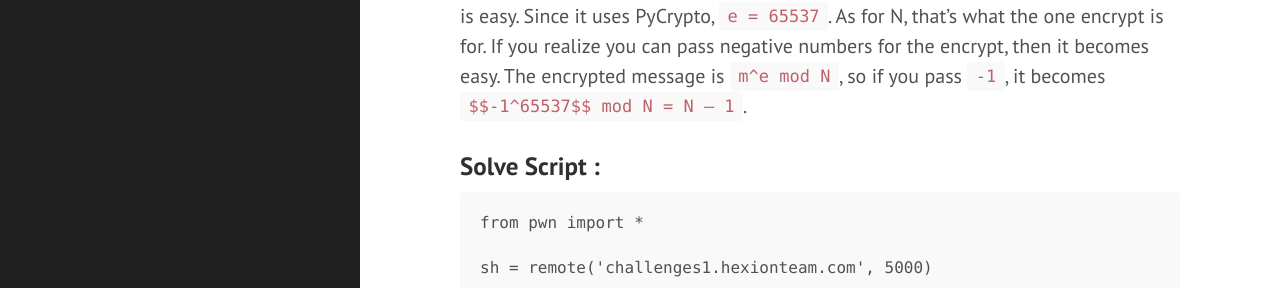
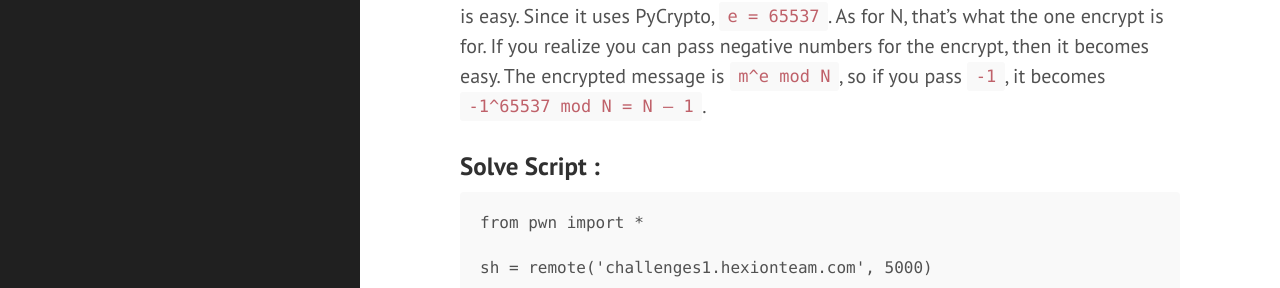
Before and after one commit to mayuridev/myblog, a Jekyll site: the page built from _posts/2020-07-16-Really Smart Acronym.md, in a window 1280 px wide and 900 px high, scrolled down 446 px. Shown: the part 163-451 px from the top of the window. Built offline with Jekyll 4.4.1, drawn with Linux system fonts in a browser that asks for light colours; our own code applies the rules of GitHub Pages for plain Markdown files.

Commit message:
formatting

```diff
--- a/_posts/2020-07-16-Really Smart Acronym.md
+++ b/_posts/2020-07-16-Really Smart Acronym.md
@@ -18,7 +18,7 @@ nc challenges1.hexionteam.com 5000
 
 <!--more-->
 
-[This thread](https://crypto.stackexchange.com/questions/11053/rsa-least-significant-bit-oracle-attack) was one of the resources that we used to solve this problem. From there, the method is given, but we still need to find e and N for the attack to work. e is easy. Since it uses PyCrypto, `e = 65537`. As for N, that’s what the one encrypt is for. If you realize you can pass negative numbers for the encrypt, then it becomes easy. The encrypted message is `m^e mod N`, so if you pass `-1`, it becomes `$$-1^65537$$ mod N = N – 1`.
+[This thread](https://crypto.stackexchange.com/questions/11053/rsa-least-significant-bit-oracle-attack) was one of the resources that we used to solve this problem. From there, the method is given, but we still need to find e and N for the attack to work. e is easy. Since it uses PyCrypto, `e = 65537`. As for N, that’s what the one encrypt is for. If you realize you can pass negative numbers for the encrypt, then it becomes easy. The encrypted message is `m^e mod N`, so if you pass `-1`, it becomes `-1^65537 mod N = N – 1`.
 
 ### **Solve Script :**
 
```
